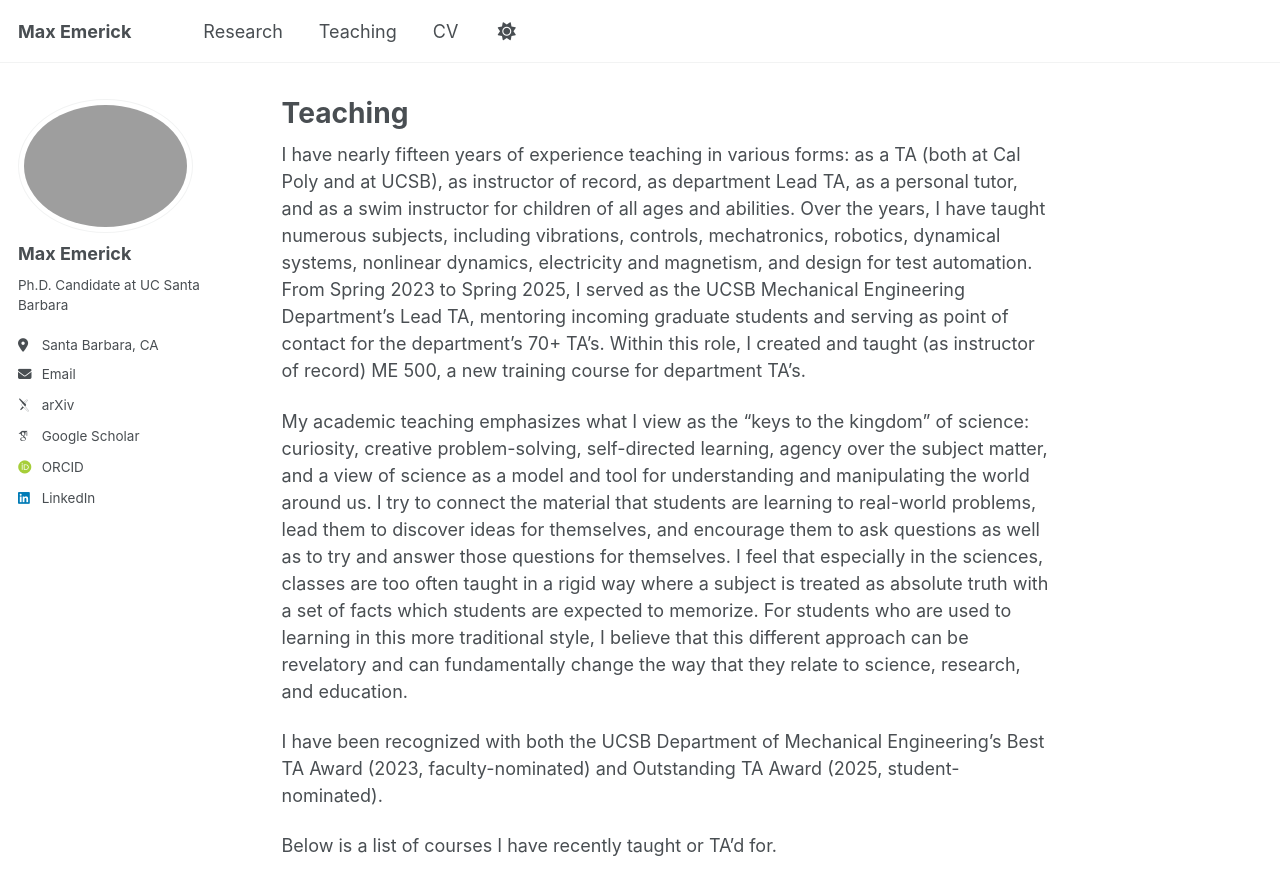
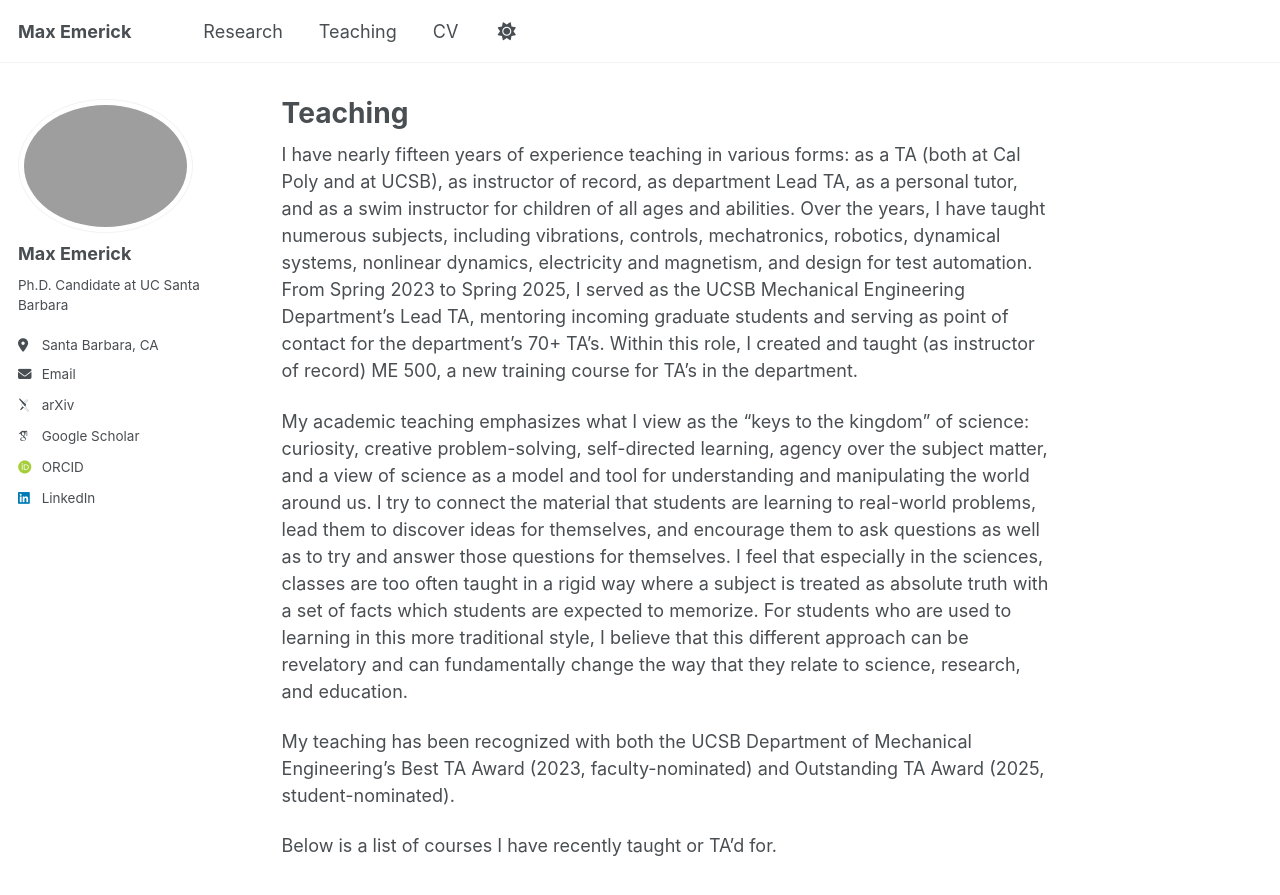
Before and after one commit to maxemerick/maxemerick.github.io, a Jekyll site: the page built from _pages/teaching.md, in a window 1280 px wide and 900 px high. Shown: the top 895 px of the window. Built offline with Jekyll 4.4.1, drawn with Linux system fonts in a browser that asks for light colours; some web fonts are replaced.

Commit message:
Update teaching.md

```diff
--- a/_pages/teaching.md
+++ b/_pages/teaching.md
@@ -6,11 +6,11 @@ redirect_from:
   - /teaching.html
 ---
 
-I have nearly fifteen years of experience teaching in various forms: as a TA (both at Cal Poly and at UCSB), as instructor of record, as department Lead TA, as a personal tutor, and as a swim instructor for children of all ages and abilities. Over the years, I have taught numerous subjects, including vibrations, controls, mechatronics, robotics, dynamical systems, nonlinear dynamics, electricity and magnetism, and design for test automation. From Spring 2023 to Spring 2025, I served as the UCSB Mechanical Engineering Department's Lead TA, mentoring incoming graduate students and serving as point of contact for the department's 70+ TA's. Within this role, I created and taught (as instructor of record) ME 500, a new training course for department TA's.
+I have nearly fifteen years of experience teaching in various forms: as a TA (both at Cal Poly and at UCSB), as instructor of record, as department Lead TA, as a personal tutor, and as a swim instructor for children of all ages and abilities. Over the years, I have taught numerous subjects, including vibrations, controls, mechatronics, robotics, dynamical systems, nonlinear dynamics, electricity and magnetism, and design for test automation. From Spring 2023 to Spring 2025, I served as the UCSB Mechanical Engineering Department's Lead TA, mentoring incoming graduate students and serving as point of contact for the department's 70+ TA's. Within this role, I created and taught (as instructor of record) ME 500, a new training course for TA's in the department.
 
 My academic teaching emphasizes what I view as the "keys to the kingdom" of science: curiosity, creative problem-solving, self-directed learning, agency over the subject matter, and a view of science as a model and tool for understanding and manipulating the world around us. I try to connect the material that students are learning to real-world problems, lead them to discover ideas for themselves, and encourage them to ask questions as well as to try and answer those questions for themselves. I feel that especially in the sciences, classes are too often taught in a rigid way where a subject is treated as absolute truth with a set of facts which students are expected to memorize. For students who are used to learning in this more traditional style, I believe that this different approach can be revelatory and can fundamentally change the way that they relate to science, research, and education.
 
-I have been recognized with both the UCSB Department of Mechanical Engineering's Best TA Award (2023, faculty-nominated) and Outstanding TA Award (2025, student-nominated).
+My teaching has been recognized with both the UCSB Department of Mechanical Engineering's Best TA Award (2023, faculty-nominated) and Outstanding TA Award (2025, student-nominated).
 
 Below is a list of courses I have recently taught or TA'd for.
 
```
